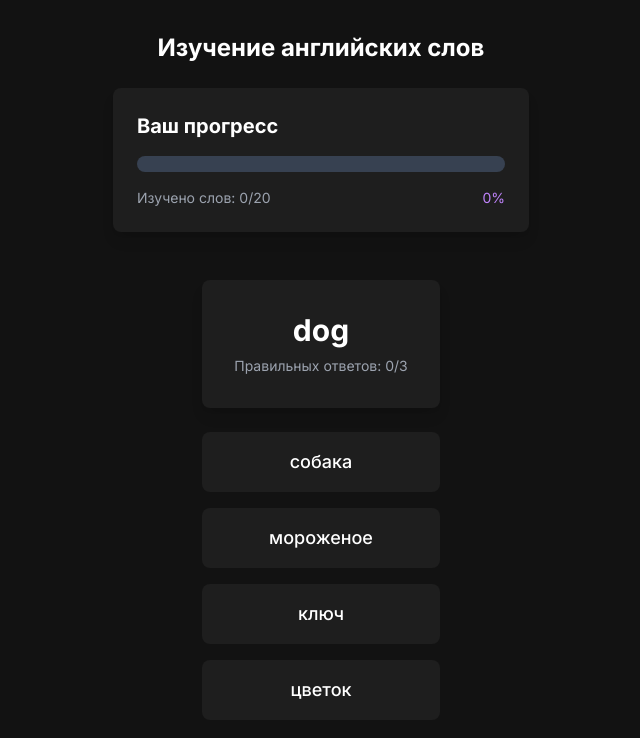
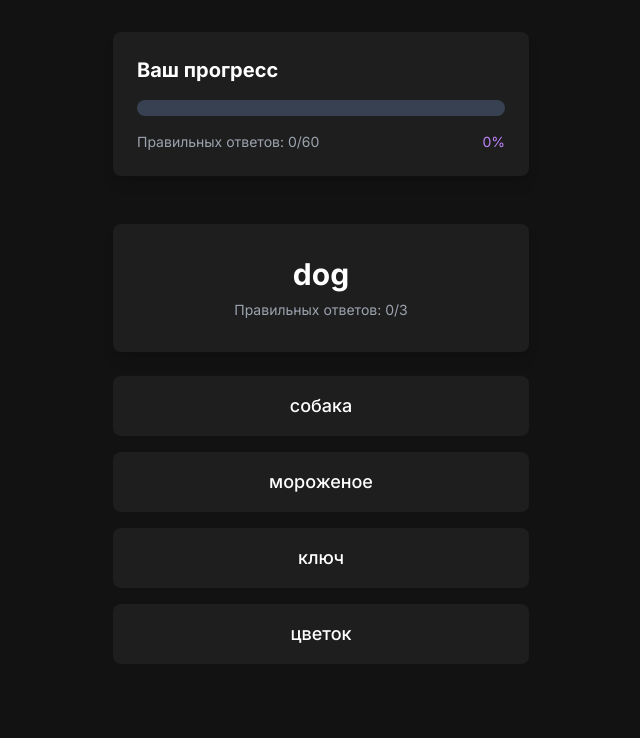
Before and after one commit to bad-creator/EnglishApp, a Next.js app: page / in a window 1280 px wide. Shown: the top 738 px of the page, without its empty margins (319-959 px from the left). Built offline with nearby package versions, Linux system fonts and the light colour scheme.

Commit message:
Исправлен progress bar

```diff
--- a/app/globals.css
+++ b/app/globals.css
@@ -10,7 +10,17 @@
   --background: #121212;
 }
 
+html, body {
+  overflow: hidden;
+  position: fixed;
+  width: 100%;
+  height: 100%;
+  margin: 0;
+  padding: 0;
+}
+
 body {
   color: var(--foreground);
   background: var(--background);
+  -webkit-overflow-scrolling: touch;
 }
--- a/app/page.tsx
+++ b/app/page.tsx
@@ -57,7 +57,6 @@ export default function Home() {
 
   return (
     <div className="flex flex-col items-center">
-      <h1 className="text-2xl font-bold text-white mb-6">Изучение английских слов</h1>
 
       <StatsCard words={words} onReset={handleReset} />
 
--- a/components/StatsCard.tsx
+++ b/components/StatsCard.tsx
@@ -7,8 +7,10 @@ interface StatsCardProps {
 
 export default function StatsCard({ words, onReset }: StatsCardProps) {
   const totalWords = words.length;
+  const totalPossibleAnswers = totalWords * 3; // Максимальное количество правильных ответов
+  const totalCorrectAnswers = words.reduce((sum, word) => sum + word.correctAnswers, 0);
+  const progressPercentage = Math.round((totalCorrectAnswers / totalPossibleAnswers) * 100);
   const learnedWords = words.filter(word => word.correctAnswers >= 3).length;
-  const progressPercentage = Math.round((learnedWords / totalWords) * 100);
 
   return (
     <div className="bg-dark-card p-6 rounded-lg shadow-lg w-full mb-6">
@@ -22,7 +24,7 @@ export default function StatsCard({ words, onReset }: StatsCardProps) {
       </div>
 
       <div className="flex justify-between text-sm">
-        <p className="text-gray-400">Изучено слов: {learnedWords}/{totalWords}</p>
+        <p className="text-gray-400">Правильных ответов: {totalCorrectAnswers}/{totalPossibleAnswers}</p>
         <p className="text-purple-400">{progressPercentage}%</p>
       </div>
 
--- a/components/WordCard.tsx
+++ b/components/WordCard.tsx
@@ -40,7 +40,7 @@ export default function WordCard({ word, options, onAnswer }: WordCardProps) {
   };
 
   return (
-    <div className="flex flex-col items-center space-y-6 py-6">
+    <div className="flex flex-col items-center space-y-6 py-6 w-full">
       <div className="bg-dark-card p-8 rounded-lg shadow-lg w-full">
         <h2 className="text-3xl font-bold text-center text-white mb-2">{word.english}</h2>
         <p className="text-sm text-center text-gray-400">
@@ -53,7 +53,7 @@ export default function WordCard({ word, options, onAnswer }: WordCardProps) {
           <button
             key={index}
             onClick={() => handleSelectAnswer(option)}
-            className={`${getButtonClass(option)} py-4 px-6 rounded-lg text-lg font-medium transition-colors duration-200`}
+            className={`${getButtonClass(option)} py-4 px-6 rounded-lg text-lg font-medium transition-colors duration-200 w-full`}
             disabled={isAnswered}
           >
             {option}
```
